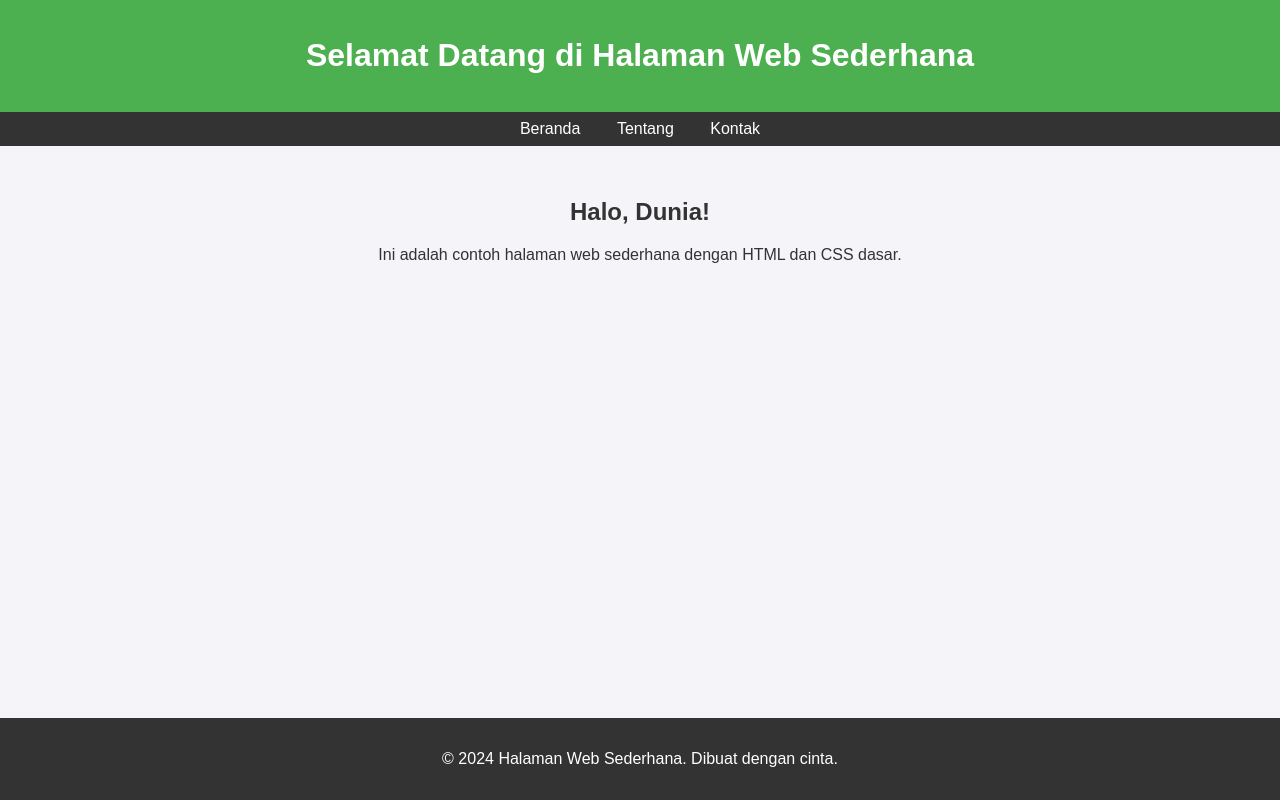
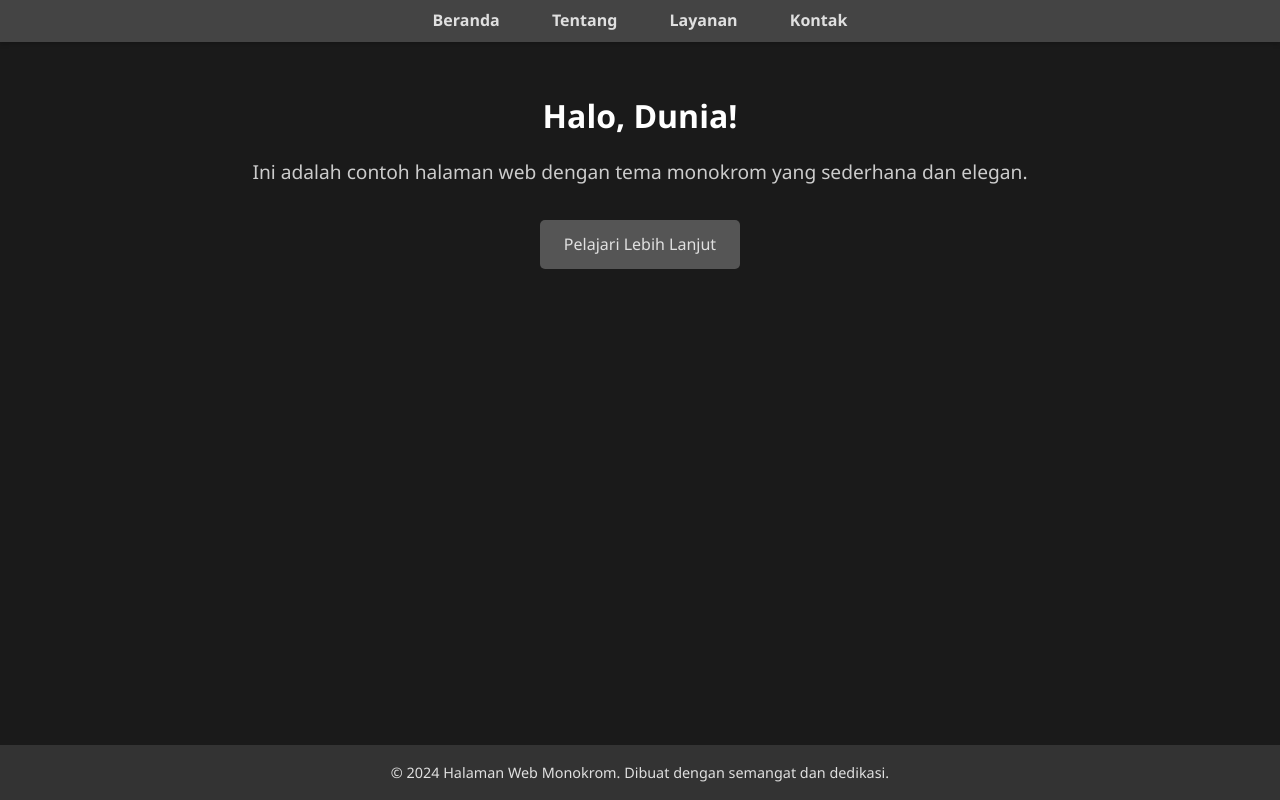
Before and after one commit to zanuartri/arweavehtml, a plain HTML site: page index.html in a window 1280 px wide. Drawn offline with Linux system fonts and the light colour scheme.

Commit message:
second commit

```diff
--- a/index.html
+++ b/index.html
@@ -3,71 +3,106 @@
   <head>
     <meta charset="UTF-8" />
     <meta name="viewport" content="width=device-width, initial-scale=1.0" />
-    <title>Halaman Web Sederhana</title>
+    <title>Halaman Web Monokrom</title>
     <style>
-      body {
-        font-family: Arial, sans-serif;
+      * {
         margin: 0;
         padding: 0;
-        background-color: #f4f4f9;
-        color: #333;
+        box-sizing: border-box;
       }
 
-      header {
-        background-color: #4caf50;
-        color: white;
-        padding: 1rem 0;
+      body {
+        font-family: "Segoe UI", Tahoma, Geneva, Verdana, sans-serif;
+        line-height: 1.6;
+        background-color: #1a1a1a;
+        color: #e0e0e0;
+        display: flex;
+        flex-direction: column;
+        min-height: 100vh;
+      }
+
+      nav {
+        background-color: #444;
+        padding: 0.5rem;
+        text-align: center;
+        box-shadow: 0 2px 5px rgba(0, 0, 0, 0.2);
+      }
+
+      nav a {
+        color: #e0e0e0;
+        text-decoration: none;
+        margin: 0 1.5rem;
+        font-weight: bold;
+        transition: color 0.3s;
+      }
+
+      nav a:hover {
+        color: #b3b3b3;
+      }
+
+      main {
+        flex: 1;
+        padding: 3rem 2rem;
         text-align: center;
       }
 
-      nav {
-        background-color: #333;
-        color: white;
-        padding: 0.5rem;
-        text-align: center;
+      main h2 {
+        font-size: 2rem;
+        margin-bottom: 1rem;
+        color: #ffffff;
       }
 
-      nav a {
-        color: white;
-        text-decoration: none;
-        margin: 0 1rem;
+      main p {
+        font-size: 1.2rem;
+        margin-bottom: 2rem;
+        color: #cccccc;
       }
 
-      nav a:hover {
-        text-decoration: underline;
+      .btn {
+        display: inline-block;
+        padding: 0.75rem 1.5rem;
+        background-color: #555;
+        color: #e0e0e0;
+        text-decoration: none;
+        border-radius: 5px;
+        transition: background 0.3s;
       }
 
-      main {
-        padding: 2rem;
-        text-align: center;
+      .btn:hover {
+        background-color: #777;
       }
 
       footer {
         background-color: #333;
-        color: white;
+        color: #e0e0e0;
         text-align: center;
         padding: 1rem 0;
-        position: fixed;
-        bottom: 0;
-        width: 100%;
+      }
+
+      footer p {
+        font-size: 0.9rem;
       }
     </style>
   </head>
   <body>
-    <header>
-      <h1>Selamat Datang di Halaman Web Sederhana</h1>
-    </header>
     <nav>
       <a href="#">Beranda</a>
       <a href="#">Tentang</a>
+      <a href="#">Layanan</a>
       <a href="#">Kontak</a>
     </nav>
     <main>
       <h2>Halo, Dunia!</h2>
-      <p>Ini adalah contoh halaman web sederhana dengan HTML dan CSS dasar.</p>
+      <p>
+        Ini adalah contoh halaman web dengan tema monokrom yang sederhana dan
+        elegan.
+      </p>
+      <a href="#" class="btn">Pelajari Lebih Lanjut</a>
     </main>
     <footer>
-      <p>&copy; 2024 Halaman Web Sederhana. Dibuat dengan cinta.</p>
+      <p>
+        &copy; 2024 Halaman Web Monokrom. Dibuat dengan semangat dan dedikasi.
+      </p>
     </footer>
   </body>
 </html>
```
